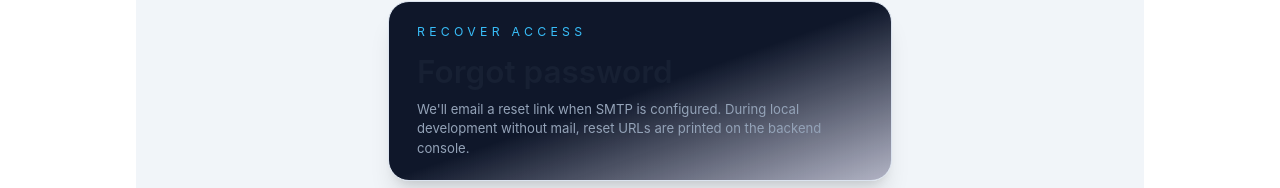
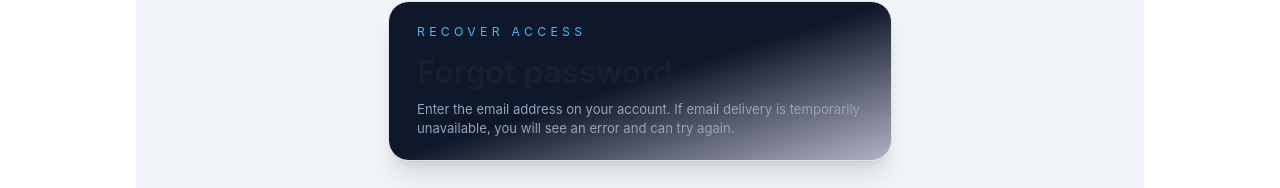
Before and after one commit to derbewmolla14/Ahadu-tech-academys, a React (Vite) app in the folder frontend/: page /forgot in a window 1280 px wide. Shown: the part 101-289 px from the top of the page. Built offline with nearby package versions, Linux system fonts and the light colour scheme; no server answers.

Commit message:
Clarify password reset email request feedback

```diff
--- a/frontend/src/pages/ForgotPassword.jsx
+++ b/frontend/src/pages/ForgotPassword.jsx
@@ -31,14 +31,14 @@ export default function ForgotPassword() {
           <p className="text-sm uppercase tracking-[0.35em] text-sky-400">Recover access</p>
           <h1 className="mt-4 text-4xl font-semibold text-white">Forgot password</h1>
           <p className="mt-3 text-slate-400">
-            We&apos;ll email a reset link when SMTP is configured. During local development without mail, reset URLs are printed on the backend console.
+            Enter the email address on your account. If email delivery is temporarily unavailable, you will see an error and can try again.
           </p>
         </div>
 
         <div className="rounded-3xl border border-slate-800 bg-slate-950/70 px-8 py-10 shadow-xl backdrop-blur">
           {sent ? (
             <div className="rounded-2xl border border-emerald-500/35 bg-emerald-500/10 px-5 py-4 text-emerald-100">
-              Request received. If an account matches this email you will hear from us shortly. Reset links expire in one hour.
+              If an account matches this email, password reset instructions have been sent. Check your inbox and spam folder. The link expires in one hour.
               <Link to="/login" className="mt-4 inline-block font-semibold text-sky-400 hover:text-sky-300">
                 Back to login
               </Link>
```
